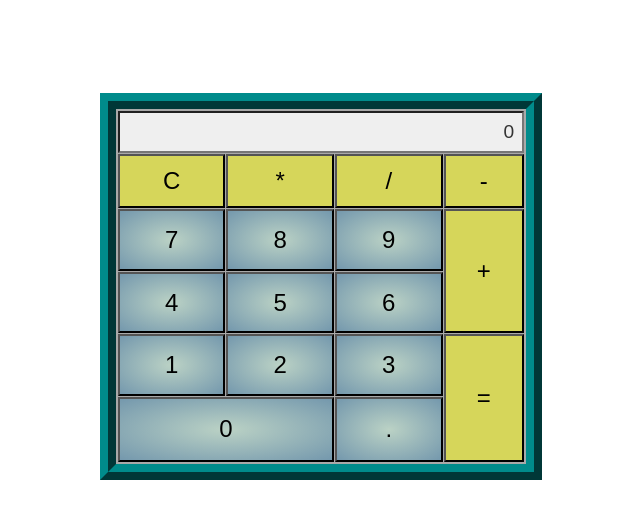
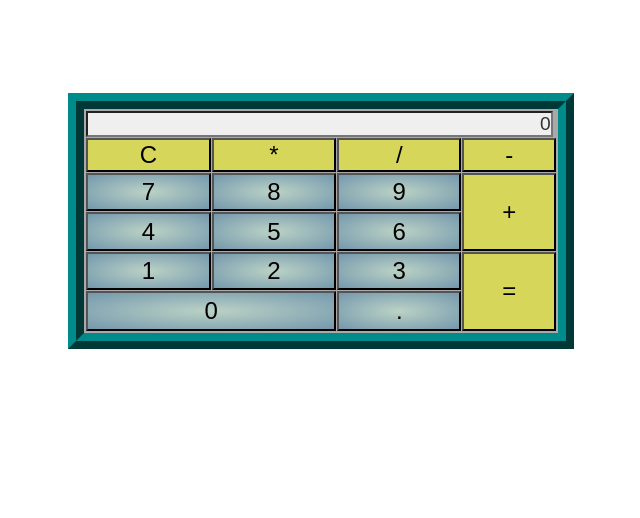
Before and after one commit to WonderNote18/top-calculator, a plain HTML site: page index.html in a window 1280 px wide. Shown: the part 50-568 px from the top of the page, without its empty margins (319-959 px from the left). Drawn offline with Linux system fonts and the light colour scheme.

Commit message:
Changed style to better fit objects in calculator

```diff
--- a/style.css
+++ b/style.css
@@ -44,9 +44,9 @@
     padding: 3%
 }
 #calcSection {
-    width: 35%;
-    height: 60%;
+    width: 40%;
     margin: 0 auto;
+    display: flex;
 }
 #calcContainer {
     background-color: darkgrey;
@@ -59,13 +59,16 @@
     gap: 1px 1px;
     grid-template-areas: "calcOutput calcOutput calcOutput calcOutput" "calcOutput calcOutput calcOutput calcOutput" "calcClear calcMult calcDiv calcSub" "calc7 calc8 calc9 calcAdd" "calc4 calc5 calc6 calcAdd" "calc1 calc2 calc3 calcEnter" "calc0 calc0 calcDecimal calcEnter";
     padding: 2px;
+    width: 100%;
+    align-content: center;
 }
 #calcOutput {
     grid-area: calcOutput;
     font-size: 1.2em;
     text-align: right;
     background-color: #efefef;
-    padding: 8px;
+    width: 98.5%;
+    padding: 0;
 }
 #calc7 { grid-area: calc7; }
 
```
